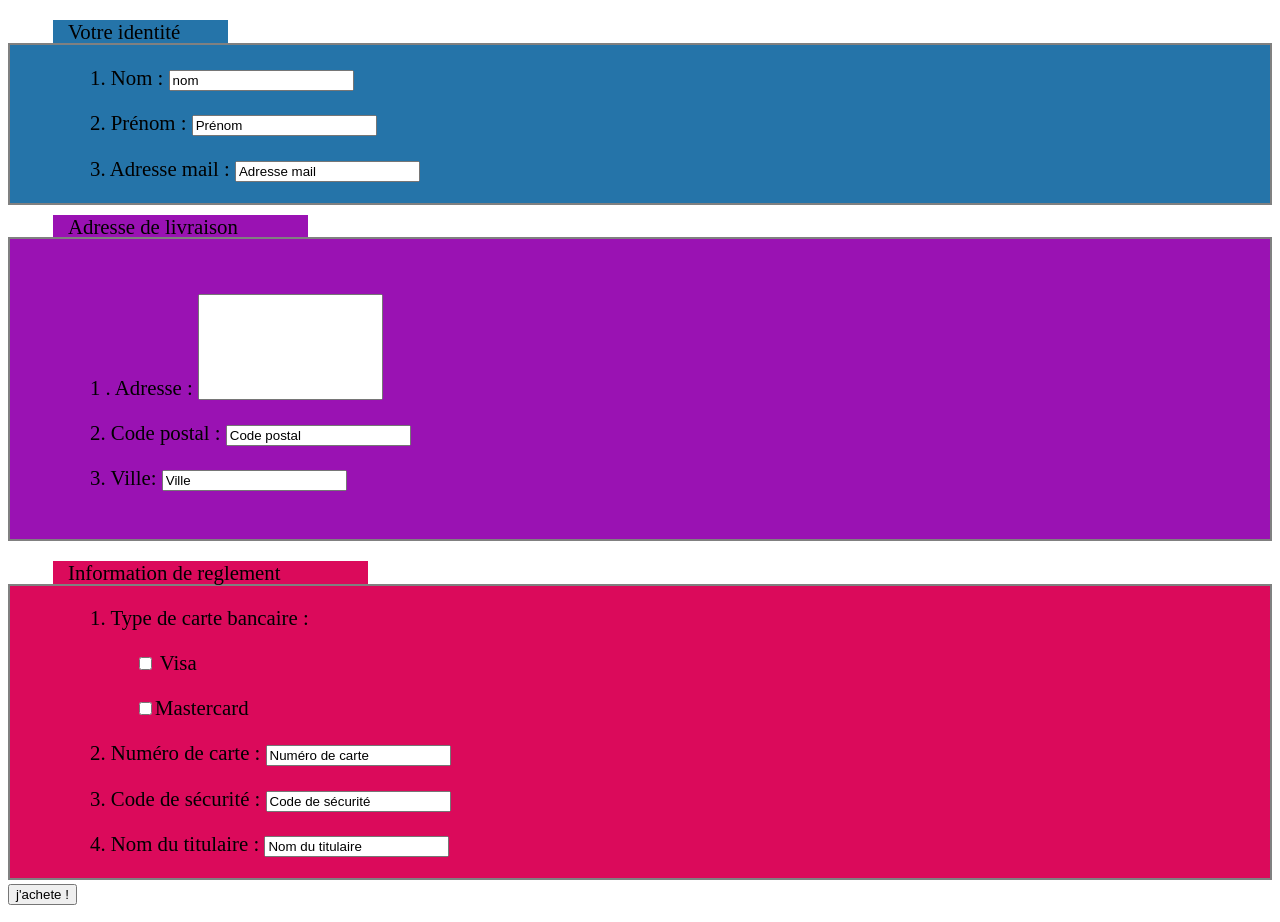
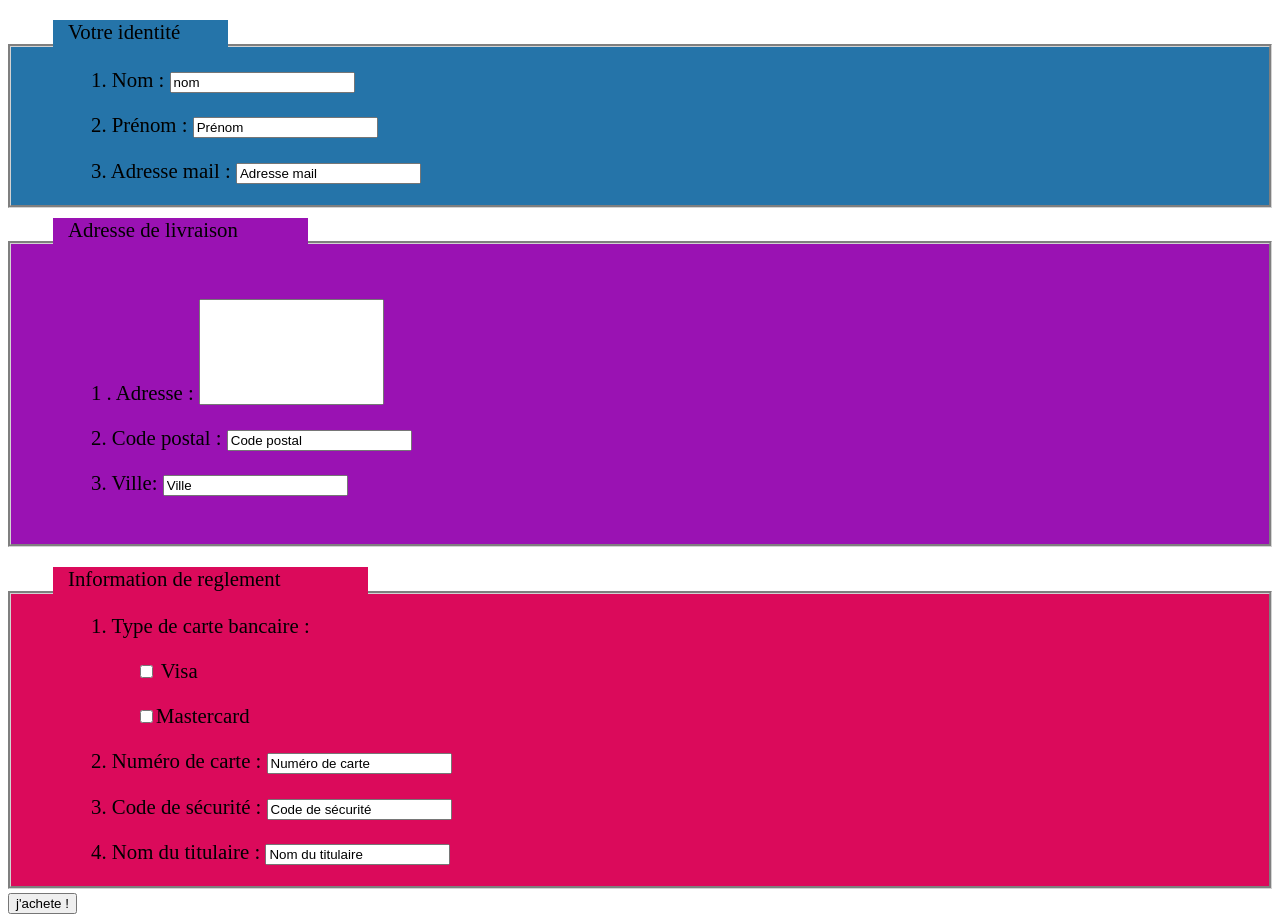
Before and after one commit to gitromu/exercice-7, a plain HTML site: page index.html in a window 1280 px wide. Drawn offline with Linux system fonts and the light colour scheme.

Commit message:
ajout des bordures

```diff
--- a/style.css
+++ b/style.css
@@ -7,13 +7,15 @@ body{
   margin-left: 45px;
   background-color: #2574a9;
   margin-top: 20px;
+  position: relative;
+  padding-bottom: 1px;
 }
 .titre-identite p{
   margin-top: 0px;
   padding-left: 15px;
 }
 .form-identite{
-border: 2px grey solid;
+border: 3px lightgrey groove;
 padding-left: 80px;
 background-color: #2574a9;
 margin-top: -22px;
@@ -24,13 +26,15 @@ margin-top: -22px;
   margin-left: 45px;
   background-color: #9a12b3;
   margin-top: 10px;
+  position: relative;
+  padding-bottom: 1px;
 }
 .titre-livraison p{
   margin-top: 0px;
   padding-left: 15px;
 }
 .form-livraison{
-border: 2px grey solid;
+border: 3px lightgrey groove;
 padding-left: 80px;
 background-color: #9a12b3;
 margin-top: -23px;
@@ -54,13 +58,15 @@ label{
   margin-left: 45px;
   background-color: #db0a5b;
   margin-top: 20px;
+  position: relative;
+  padding-bottom: 1px;
 }
 .titre-carte p{
   margin-top: 0px;
   padding-left: 15px;
 }
 .form-carte{
-border: 2px grey solid;
+border: 3px lightgrey groove;
 padding-left: 80px;
 background-color: #db0a5b;
 margin-top: -22px;
```
